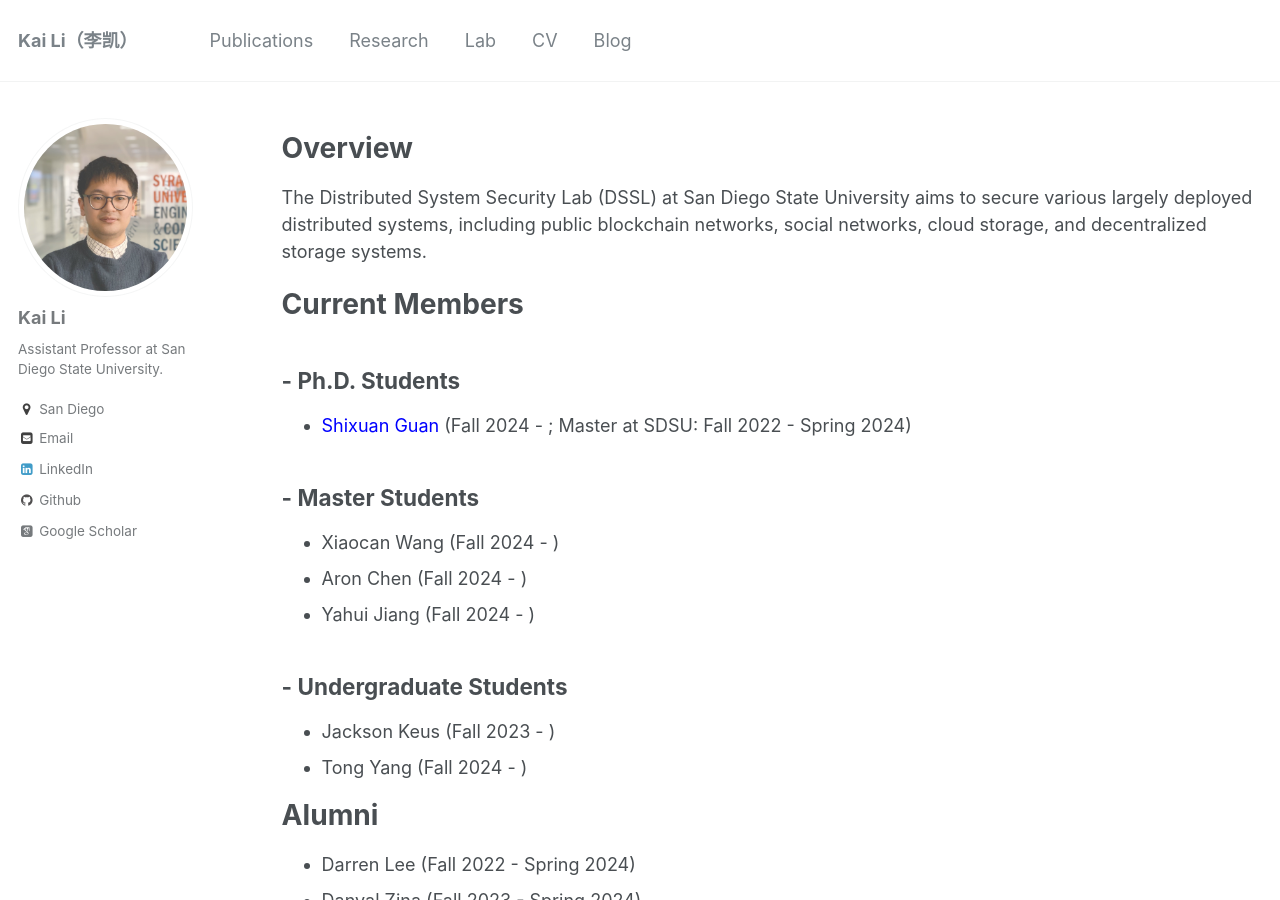
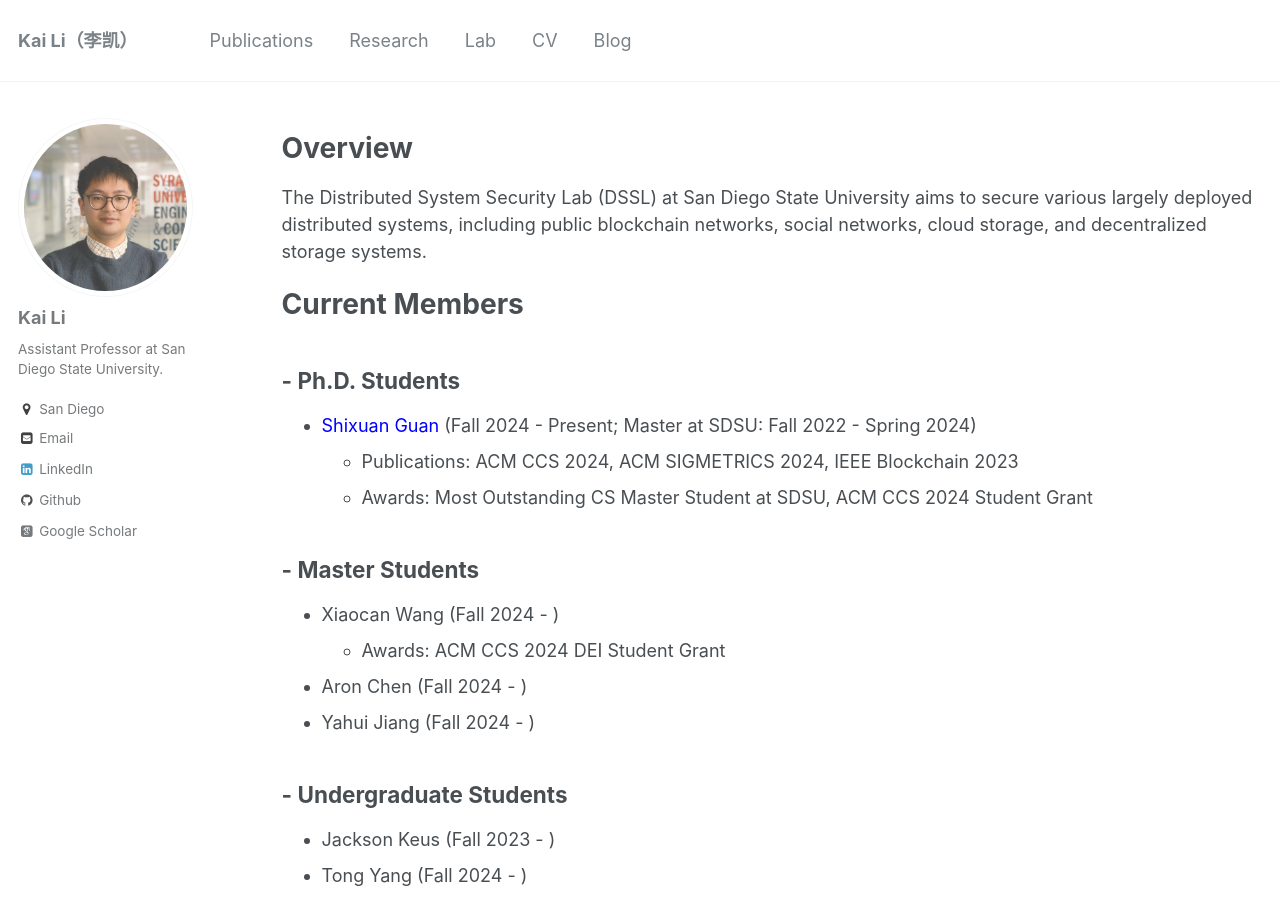
Before and after one commit to likai1993/likai1993.github.io, a Jekyll site: the page built from _pages/lab.md, in a window 1280 px wide and 900 px high. Built offline with Jekyll 4.4.1, drawn with Linux system fonts in a browser that asks for light colours; some web fonts are replaced.

Commit message:
Update lab.md

```diff
--- a/_pages/lab.md
+++ b/_pages/lab.md
@@ -17,12 +17,16 @@ Current Members
 
 \- Ph.D. Students
 ----
-* <span style="color:blue">[Shixuan Guan](https://www.linkedin.com/in/sxguan)</span> (Fall 2024 - ; Master at SDSU: Fall 2022  - Spring 2024)
+* <span style="color:blue">[Shixuan Guan](https://www.linkedin.com/in/sxguan)</span> (Fall 2024 - Present; Master at SDSU: Fall 2022  - Spring 2024)
+  - Publications: ACM CCS 2024, ACM SIGMETRICS 2024, IEEE Blockchain 2023
+  - Awards: Most Outstanding CS Master Student at SDSU, ACM CCS 2024 Student Grant
 
 
 \- Master Students
 ----
 * Xiaocan Wang (Fall 2024 - )
+  - Awards: ACM CCS 2024 DEI Student Grant
+
 * Aron Chen (Fall 2024 - )
 * Yahui Jiang (Fall 2024 - )
 
```
